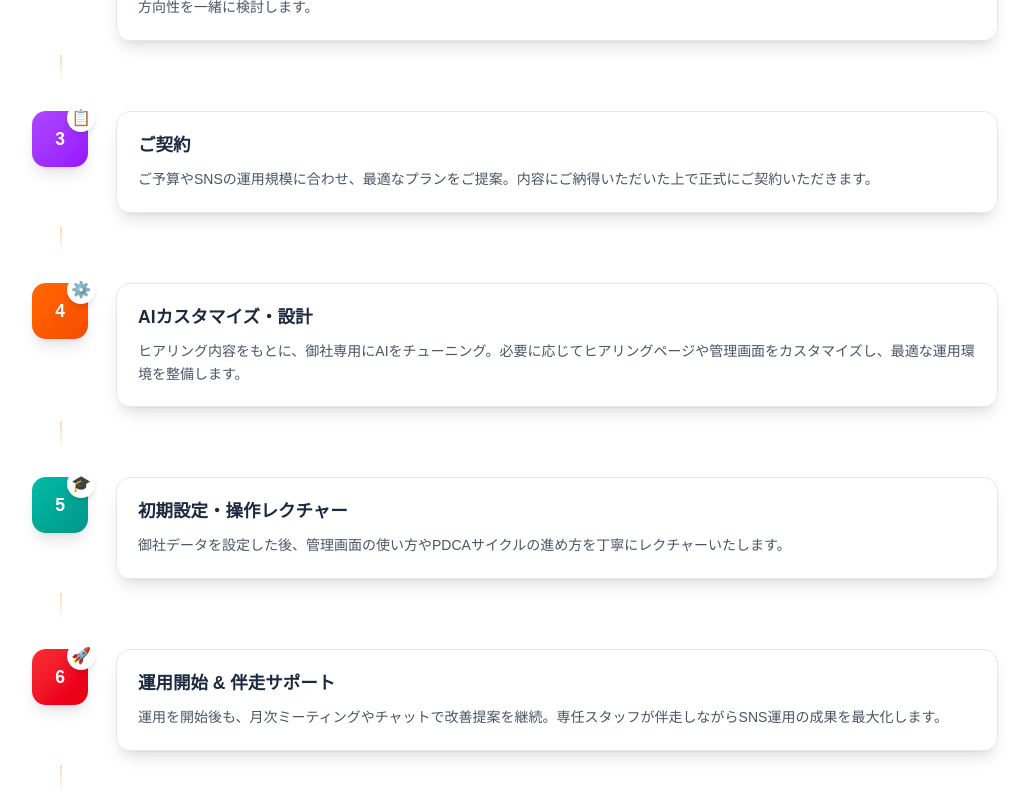
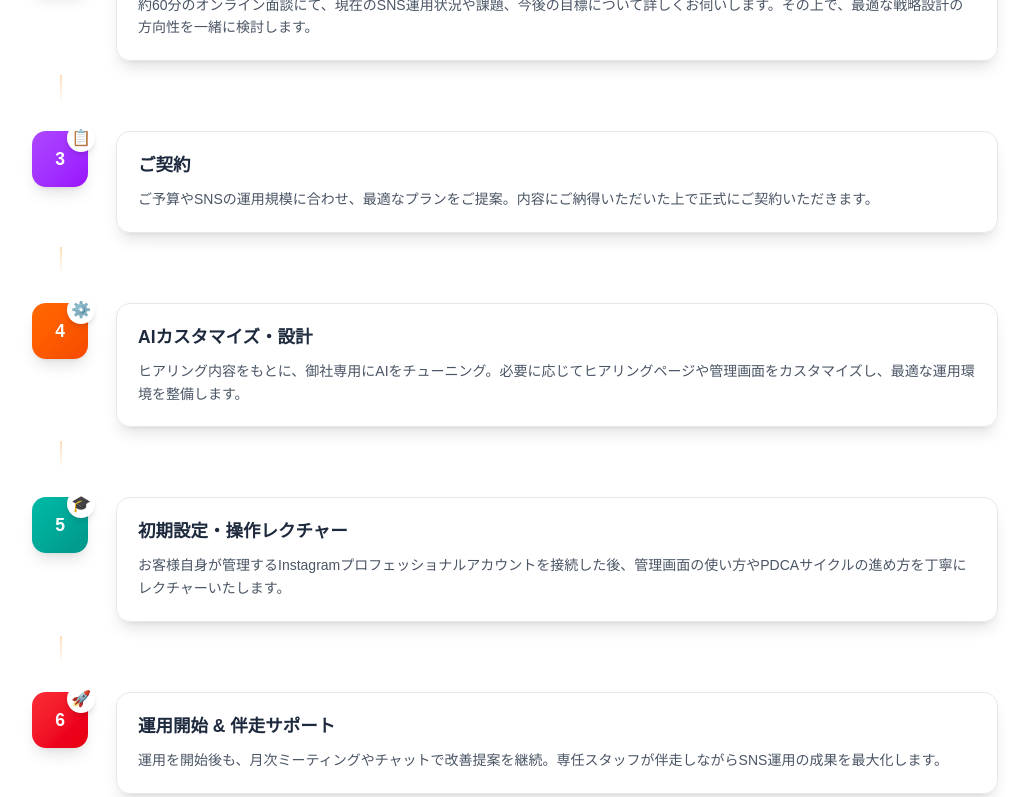
Before and after one commit to mogcia-app/signal-hp, a Next.js app: page /flow in a window 1280 px wide. Shown: the part 1578-2375 px from the top of the page, without its empty margins (125-1154 px from the left). Built offline with nearby package versions, Linux system fonts and the light colour scheme; no server answers.

Commit message:
Clarify onboarding flow Instagram connection

```diff
--- a/src/app/flow/page.tsx
+++ b/src/app/flow/page.tsx
@@ -95,7 +95,7 @@ export default function PageName() {
               { step: "01", title: "お問い合わせ", desc: "フォームからお気軽に。翌営業日にご連絡します。", icon: "📞" },
               { step: "02", title: "ヒアリング", desc: "運用状況を詳しくヒアリング。", icon: "💬" },
               { step: "03", title: "カスタマイズ", desc: "御社SNSに合わせツールを専用設計。", icon: "⚙️" },
-              { step: "04", title: "導入開始", desc: "計画設定・操作レクチャーでスムーズに。", icon: "🚀" },
+              { step: "04", title: "導入開始", desc: "Instagramアカウント接続と操作レクチャーでスムーズに。", icon: "🚀" },
               { step: "05", title: "運用サポート", desc: "改善レポート・次のアクションも継続提案。", icon: "📈" },
             ].map((item, idx) => (
               <div key={idx} className="group relative">
@@ -183,7 +183,7 @@ export default function PageName() {
               {
                 num: "5",
                 title: "初期設定・操作レクチャー",
-                text: "御社データを設定した後、管理画面の使い方やPDCAサイクルの進め方を丁寧にレクチャーいたします。",
+                text: "お客様自身が管理するInstagramプロフェッショナルアカウントを接続した後、管理画面の使い方やPDCAサイクルの進め方を丁寧にレクチャーいたします。",
                 icon: "🎓",
                 color: "from-teal-500 to-teal-600"
               },
--- a/src/app/page.tsx
+++ b/src/app/page.tsx
@@ -216,7 +216,7 @@ const onboardingFlow = [
   { step: "01", title: "お問い合わせ", desc: "運用状況とご相談内容を確認します。", mediaType: "image", mediaSrc: "/images/g1.png" },
   { step: "02", title: "初回ヒアリング", desc: "目的・体制・課題を整理します。", mediaType: "image", mediaSrc: "/images/g2.png" },
   { step: "03", title: "初期設定", desc: "運用方針とアカウント情報を設定します。", mediaType: "image", mediaSrc: "/images/g3.png" },
-  { step: "04", title: "運用開始", desc: "投稿と分析入力を起点に改善を開始します。", mediaType: "image", mediaSrc: "/images/g4.png" },
+  { step: "04", title: "運用開始", desc: "Instagramアカウントを接続し、投稿管理と分析を開始します。", mediaType: "image", mediaSrc: "/images/g4.png" },
   { step: "05", title: "サポート", desc: "ご不明点等ございましたらご気軽にご連絡ください", mediaType: "image", mediaSrc: "/images/g5.png" },
 ];
 
```
